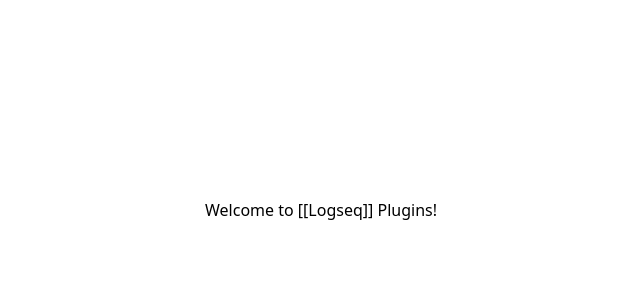
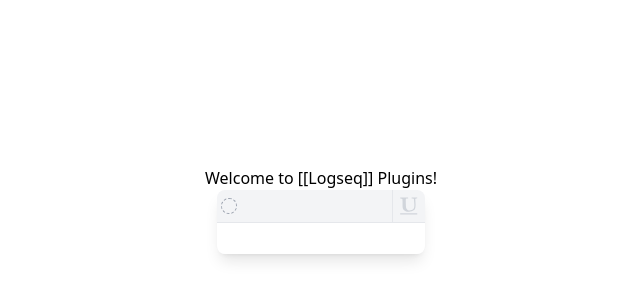
Before and after one commit to lee88688/logseq-mhtml-view-plugin, a React (Vite) app: page / in a window 1280 px wide. Shown: the part 190-490 px from the top of the page, without its empty margins (319-959 px from the left). Built offline with nearby package versions, Linux system fonts and the light colour scheme.

Commit message:
添加editor

```diff
--- a/package.json
+++ b/package.json
@@ -25,6 +25,7 @@
     "@typescript-eslint/parser": "5.57.1",
     "@vitejs/plugin-react": "3.1.0",
     "autoprefixer": "10.4.14",
+    "clsx": "^1.2.1",
     "conventional-changelog-conventionalcommits": "5.0.0",
     "eslint": "8.37.0",
     "eslint-plugin-react": "7.32.2",
--- a/src/App.tsx
+++ b/src/App.tsx
@@ -1,5 +1,6 @@
 import React, { useRef } from "react";
 import { useAppVisible } from "./utils";
+import { Editor } from "./editor";
 
 function App() {
   const innerRef = useRef<HTMLDivElement>(null);
@@ -7,7 +8,7 @@
   if (visible) {
     return (
       <main
-        className="backdrop-filter backdrop-blur-md fixed inset-0 flex items-center justify-center"
+        className="backdrop-filter backdrop-blur-md fixed inset-0 flex flex-col items-center justify-center"
         onClick={(e) => {
           if (!innerRef.current?.contains(e.target as any)) {
             window.logseq.hideMainUI();
@@ -17,6 +18,7 @@
         <div ref={innerRef} className="text-size-2em">
           Welcome to [[Logseq]] Plugins!
         </div>
+        <Editor/>
       </main>
     );
   }
--- /dev/null
+++ b/src/editor.tsx
@@ -0,0 +1,72 @@
+import React, { useCallback } from 'react'
+import clsx from 'clsx'
+
+export enum HighlightColor {
+  None = '',
+  Red = 'red',
+  Orange = 'orange',
+  Yellow = 'yellow',
+  Lime = 'lime',
+  Cyan = 'cyan',
+  Indigo = 'indigo',
+}
+
+export type EditorProps = {
+  color: HighlightColor;
+  isUnderline: boolean;
+  comment?: string;
+}
+
+export function Editor(props: EditorProps) {
+  return (
+    <div className='w-52 h-16 flex flex-col rounded-lg overflow-hidden shadow-lg bg-gray-100'>
+      <div className='h-1/2 flex flex-row items-center justify-between'>
+        <div className='h-full flex flex-row items-center'>
+          <ColorButton/>
+          <ColorButton color={HighlightColor.Red}/>
+          <ColorButton color={HighlightColor.Orange}/>
+          <ColorButton color={HighlightColor.Yellow}/>
+          <ColorButton color={HighlightColor.Lime}/>
+          <ColorButton color={HighlightColor.Cyan}/>
+          <ColorButton color={HighlightColor.Indigo}/>
+      </div>
+        <div className='h-full p-1.5 flex justify-center items-center border-l text-base'>
+          <Underline active/>
+        </div>
+      </div>
+      <div className='h-1/2 border-t'>
+        <input type='text' className='block h-full w-full outline-none p-1'/>
+      </div>
+    </div>
+  )
+}
+
+type ColorButtonProps = {
+  color?: HighlightColor;
+  active?: boolean;
+  onClick?: (color: HighlightColor) => void;
+}
+
+function ColorButton({ color = HighlightColor.None, active = false, onClick }: ColorButtonProps) {
+  const handleClick = useCallback(() => {
+    onClick?.(color)
+  }, [color, onClick])
+
+  const activeClass = 'ring-2'
+
+  if (color === HighlightColor.None) {
+    return <div className={clsx('w-4 h-4 mx-1 rounded-full border border-gray-400 border-dashed cursor-pointer')} onClick={handleClick}/>
+  }
+
+  const colorClass = `bg-${color}-400`
+  return <div className={clsx('w-4 h-4 mx-1 rounded-full cursor-pointer hover:ring-2', colorClass, active && activeClass)} onClick={handleClick}/>
+}
+
+function Underline({ active = false, color = HighlightColor.None }) {
+  const colorClass = color ? `fill-${color}-400` : `fill-gray-300`
+  return (
+    <svg className={clsx('h-full w-full', colorClass)} viewBox="0 0 1024 1024">
+      <path d="M86.48544 127.424q-21.152-1.152-25.728-2.272l-1.728-50.272q7.424-0.576 22.848-0.576 34.272 0 64 2.272 75.424 4 94.848 4 49.152 0 96-1.728 66.272-2.272 83.424-2.848 32 0 49.152-1.152l-0.576 8 1.152 36.576 0 5.152q-34.272 5.152-70.848 5.152-34.272 0-45.152 14.272-7.424 8-7.424 75.424 0 7.424 0.288 18.56t0.288 14.56l0.576 130.848 8 160q3.424 70.848 29.152 115.424 20 33.728 54.848 52.576 50.272 26.848 101.152 26.848 59.424 0 109.152-16 32-10.272 56.576-29.152 27.424-20.576 37.152-36.576 20.576-32 30.272-65.152 12-41.728 12-130.848 0-45.152-2.016-73.152t-6.272-70.016-7.712-91.136l-2.272-33.728q-2.848-38.272-13.728-50.272-19.424-20-44-19.424l-57.152 1.152-8-1.728 1.152-49.152 48 0 117.152 5.728q43.424 1.728 112-5.728l10.272 1.152q3.424 21.728 3.424 29.152 0 4-2.272 17.728-25.728 6.848-48 7.424-41.728 6.272-45.152 9.728-8.576 8.576-8.576 23.424 0 4 0.864 15.424t0.864 17.728q4.576 10.848 12.576 226.272 3.424 111.424-8.576 173.728-8.576 43.424-23.424 69.728-21.728 37.152-64 70.272-42.848 32.576-104 50.848-62.272 18.848-145.728 18.848-95.424 0-162.272-26.272-68-26.848-102.272-69.728-34.848-43.424-47.424-111.424-9.152-45.728-9.152-135.424l0-190.272q0-107.424-9.728-121.728-14.272-20.576-84-22.272zM936.78944 932.576l0-36.576q0-8-5.152-13.152t-13.152-5.152l-841.152 0q-8 0-13.152 5.152t-5.152 13.152l0 36.576q0 8 5.152 13.152t13.152 5.152l841.152 0q8 0 13.152-5.152t5.152-13.152z"></path>
+    </svg>
+  )
+}
```
Also changed, not shown: 1 other file (tests, documents, lock files or other folders).
